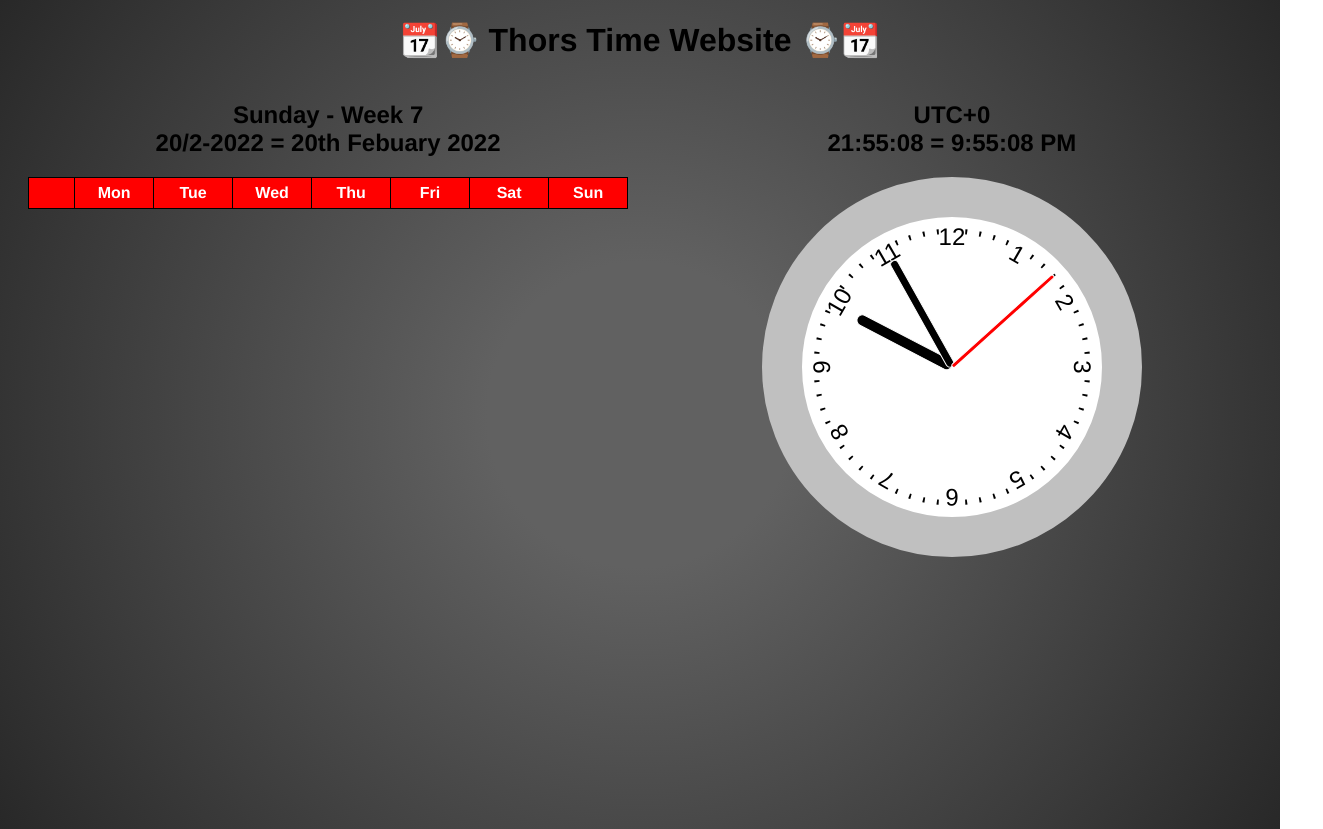
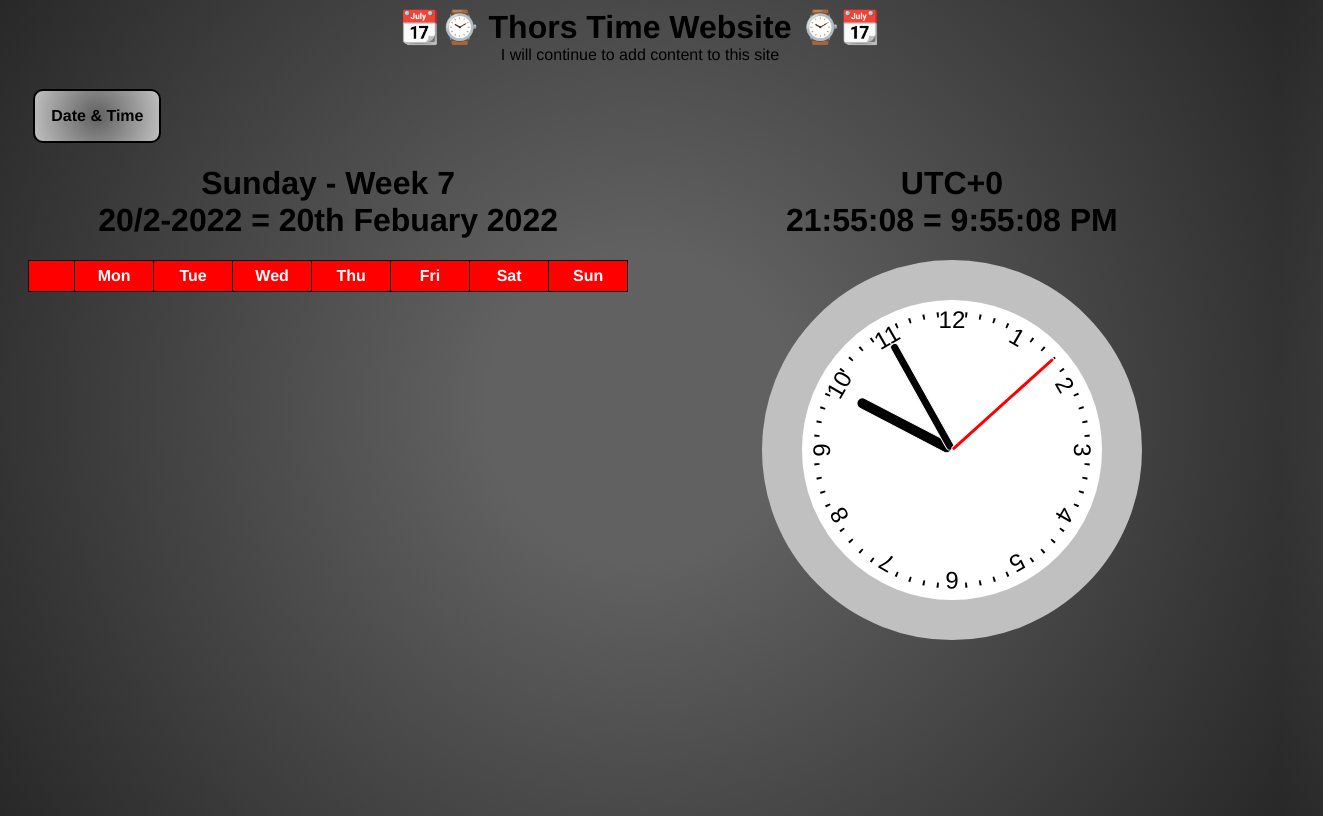
Before and after one commit to thorminathor4/time-website, a website: page public/date-and-time.html in a window 1280 px wide. Shown: the whole page, 1323 px wide, since content can reach past the window. Drawn offline with Linux system fonts and the light colour scheme.

Commit message:
Added menu and title message

```diff
--- a/public/date-and-time.html
+++ b/public/date-and-time.html
@@ -8,15 +8,25 @@
         <title>Thors Time Website</title>
     </head>
     <body>
-        <h1>📆⌚️ Thors Time Website ⌚️📆</h1>
+        <div id="top">
+            <h1 id="title">📆⌚️ Thors Time Website ⌚️📆</h1>
+            <span>I will continue to add content to this site</span>
+        </div>
+        <div class="menu">
+            <a href="/">
+                <div class="menu-item">
+                    Date & Time
+                </div>
+            </a>
+        </div>
         <div id="date">
-            <h2 id="date-display">
+            <h1 id="date-display">
                 <div>
                     <span id="weekday"></span> - Week <span id="week"></span>
                 </div>
                 <span id="weekday1"></span> <span id="date1"></span>/<span id="month"></span>-<span id="year1"></span> =
                 <span id="weekday2"></span> <span id="date2"></span> <span id="month-name"></span> <span id="year2"></span>
-            </h2>
+            </h1>
             <table id="calender">
                 <thead>
                     <th></th>
@@ -31,13 +41,13 @@
             </table>
         </div>
         <div id="time">
-            <h2 id="time-display">
+            <h1 id="time-display">
                 <div>
                     <span id="timezone"></span>
                 </div>
                 <span id="24h-hours"></span>:<span id="24h-minutes"></span>:<span id="24h-seconds"></span> =
                 <span id="12h-hours"></span>:<span id="12h-minutes"></span>:<span id="12h-seconds"></span> <span id="am-pm"></span>
-            </h2>
+            </h1>
             <div id="clock">
                 <div class="hand hour-hand"></div>
                 <div class="hand minute-hand"></div>
--- a/public/globalStyle.css
+++ b/public/globalStyle.css
@@ -6,3 +6,25 @@ body{
     height: 100vh;
     overflow: hidden;
 }
+#title{
+    margin: 0;
+}
+#top{
+    margin-bottom: 2%;
+}
+.menu{
+    width: 100%;
+    text-align: left;
+    padding: 0 2%;
+}
+.menu-item {
+    cursor: pointer;
+    color: black;
+    font-weight: bold;
+    background: radial-gradient(circle, #606060 0%, #C0C0C0 100%);
+    border: 2px solid black;
+    border-radius: 10px;
+    padding: 16px;
+    font-size: 16px;
+    display: inline-block;
+}
```
